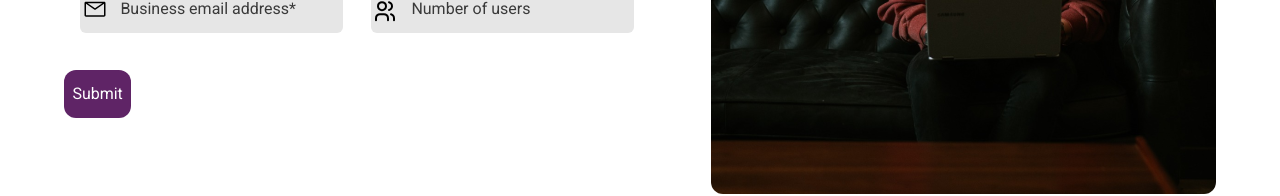
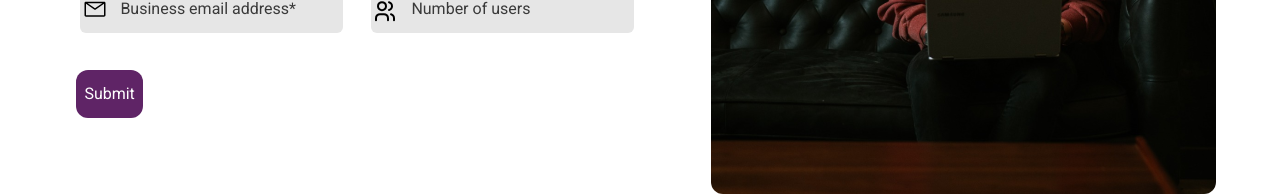
Before and after one commit to nareshbudha/my-project, a React (Vite) app: page / in a window 1280 px wide. Shown: the part 6632-6828 px from the top of the page. Built offline with nearby package versions, Linux system fonts and the light colour scheme.

Commit message:
submit buttin

```diff
--- a/src/Component/Page/Photo.jsx
+++ b/src/Component/Page/Photo.jsx
@@ -93,7 +93,7 @@ const Photo = () => {
           </div>
 
           <button
-            className="bg-[#5F2466] text-[#FFFFFF] rounded-lg mobile:mt-2 mobile:py-3 mobile:px-2 tablet:rounded-xl tablet:mt-4 " >
+            className="bg-[#5F2466] text-[#FFFFFF] rounded-lg mobile:mt-2 mobile:py-3 mobile:px-2 tablet:rounded-xl tablet:mt-4 laptop:ml-3 " >
             Submit
           </button>
         </div>
```
